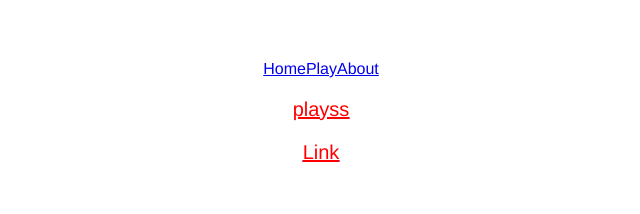
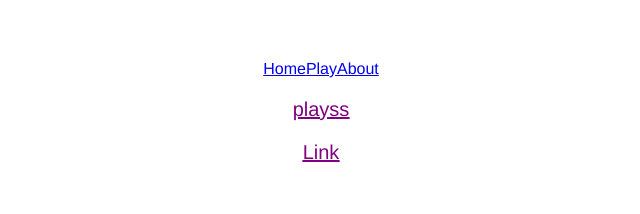
Before and after one commit to jenny201402/vue-second, a Vue app: page /#/Play in a window 1280 px wide. Shown: the top 214 px of the page, without its empty margins (319-959 px from the left). Built offline with nearby package versions, Linux system fonts and the light colour scheme.

Commit message:
scss outside import success

```diff
--- a/package.json
+++ b/package.json
@@ -12,6 +12,7 @@
     "build": "node build/build.js"
   },
   "dependencies": {
+    "element-ui": "^2.5.4",
     "node-sass": "^4.11.0",
     "vue": "^2.5.2",
     "vue-router": "^3.0.1"
--- /dev/null
+++ b/src/common/common.scss
@@ -0,0 +1,14 @@
+$color:red;
+$libColor:purple;
+.play{
+  font-size: 20px;
+  color:$color;
+  p{
+    font-size: 20px;
+    color:$libColor;
+    span{
+      text-decoration: underline;
+      color:$libColor;
+    }
+  }
+}
--- a/src/components/Play.vue
+++ b/src/components/Play.vue
@@ -22,18 +22,5 @@
 </script>
 
 <style scoped lang="scss">
-  $color:red;
-  $libColor:purple;
-  .play{
-    font-size: 20px;
-    color:$color;
-    p{
-      font-size: 20px;
-      color:red;
-      span{
-        text-decoration: underline;
-        color:$color;
-      }
-    }
-  }
+  @import '../common/common.scss';
 </style>
--- a/src/components/Playss.vue
+++ b/src/components/Playss.vue
@@ -1,5 +1,8 @@
 <template>
-  <div class="playss">playss</div>
+  <div class="playss">
+    playss
+
+  </div>
 </template>
 
 <script>
--- a/src/main.js
+++ b/src/main.js
@@ -3,8 +3,13 @@
 import Vue from 'vue'
 import App from './App'
 import router from './router'
+import ElementUI from 'element-ui'
+import 'element-ui/lib/theme-chalk/index.css'
 
 Vue.config.productionTip = false
+
+//element-ui
+Vue.use(ElementUI);
 
 /* eslint-disable no-new */
 new Vue({
```
Also changed, not shown: 1 other file (tests, documents, lock files or other folders).
